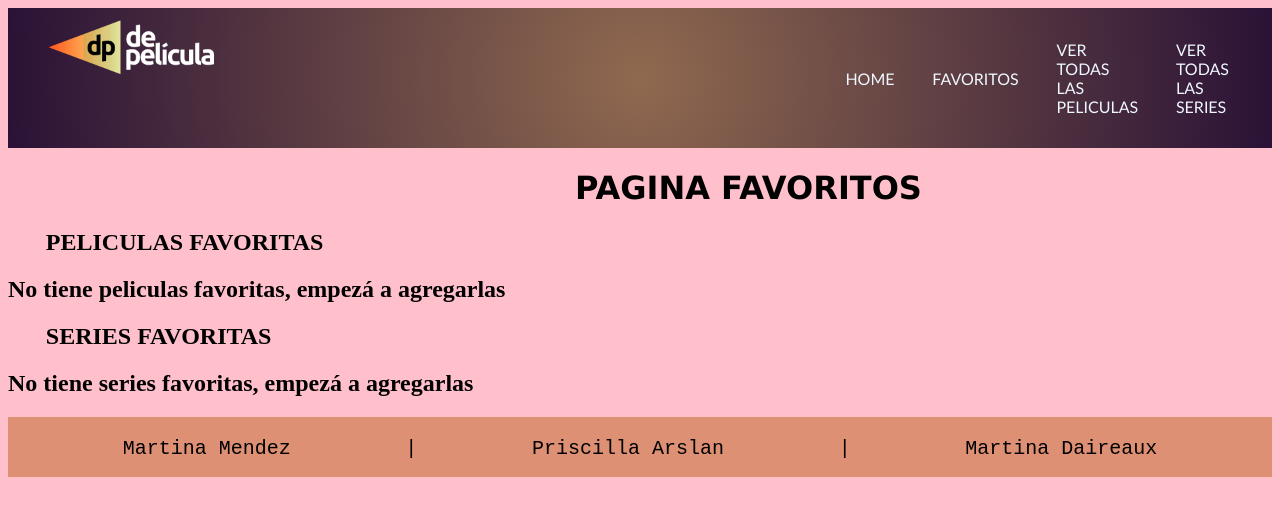
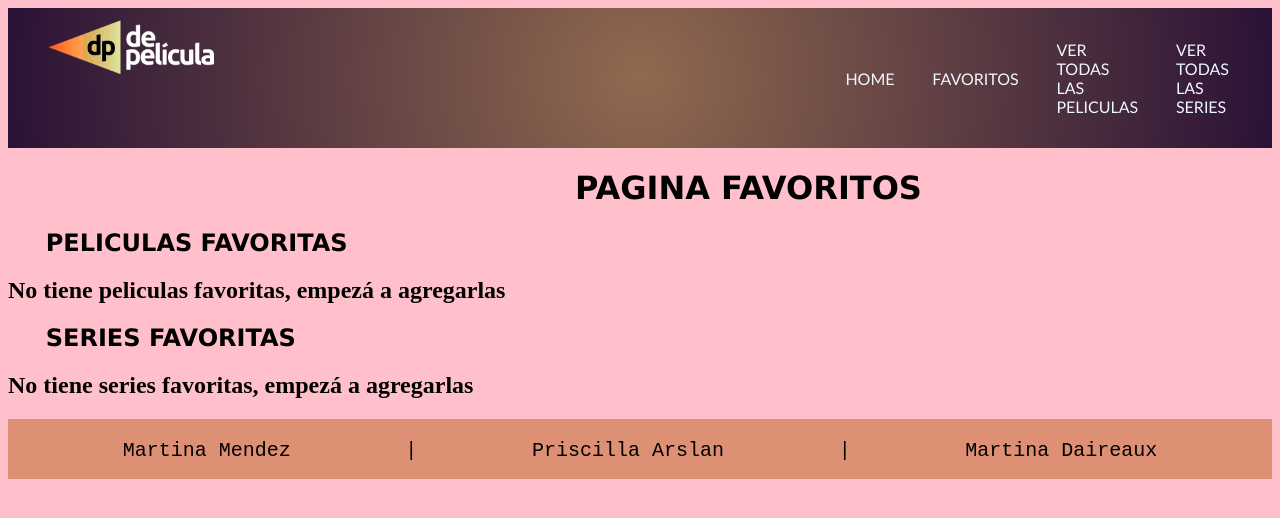
Before and after one commit to martinadero/proyecto-integrador-prog3, a React (Create React App) app in the folder mi-primer-proyecto/: page /favoritos in a window 1280 px wide. Shown: the top 518 px of the page. Built offline with nearby package versions, Linux system fonts and the light colour scheme.

Commit message:
detalles

```diff
--- a/mi-primer-proyecto/src/Components/Navbar/navbar.js
+++ /dev/null
@@ -1,2 +0,0 @@
-
-import React from "react";
--- a/mi-primer-proyecto/src/Components/tarjeta/tarjeta.js
+++ b/mi-primer-proyecto/src/Components/tarjeta/tarjeta.js
@@ -85,6 +85,7 @@
                     <h3 className= {`${this.state.verMas?'Mostrar':'Ocultar'}`}>{this.props.data.overview}</h3>
                     <button className="X" onClick={() => this.verMas()}>{this.state.textoVerMas}</button>
                     <button className="X" onClick={() => this.modificarFavoritos(this.props.data.id)}>{this.state.textoFavorito}</button>
+
                 </div>
 
         )
--- a/mi-primer-proyecto/src/screens/home/home.css
+++ b/mi-primer-proyecto/src/screens/home/home.css
@@ -26,8 +26,10 @@
 
 .series1{
     margin-left: 1cm;
+    font-family:'Lucida Sans', 'Lucida Sans Regular', 'Lucida Grande', 'Lucida Sans Unicode', Geneva, Verdana, sans-serif;
 }
 
 .pe{
     margin-left: 1cm;
+    font-family:'Lucida Sans', 'Lucida Sans Regular', 'Lucida Grande', 'Lucida Sans Unicode', Geneva, Verdana, sans-serif;
 }
--- a/mi-primer-proyecto/src/screens/vertodas/vertodas.js
+++ b/mi-primer-proyecto/src/screens/vertodas/vertodas.js
@@ -98,6 +98,7 @@
 
       })
   }
+
 }
 
   render() {
```
